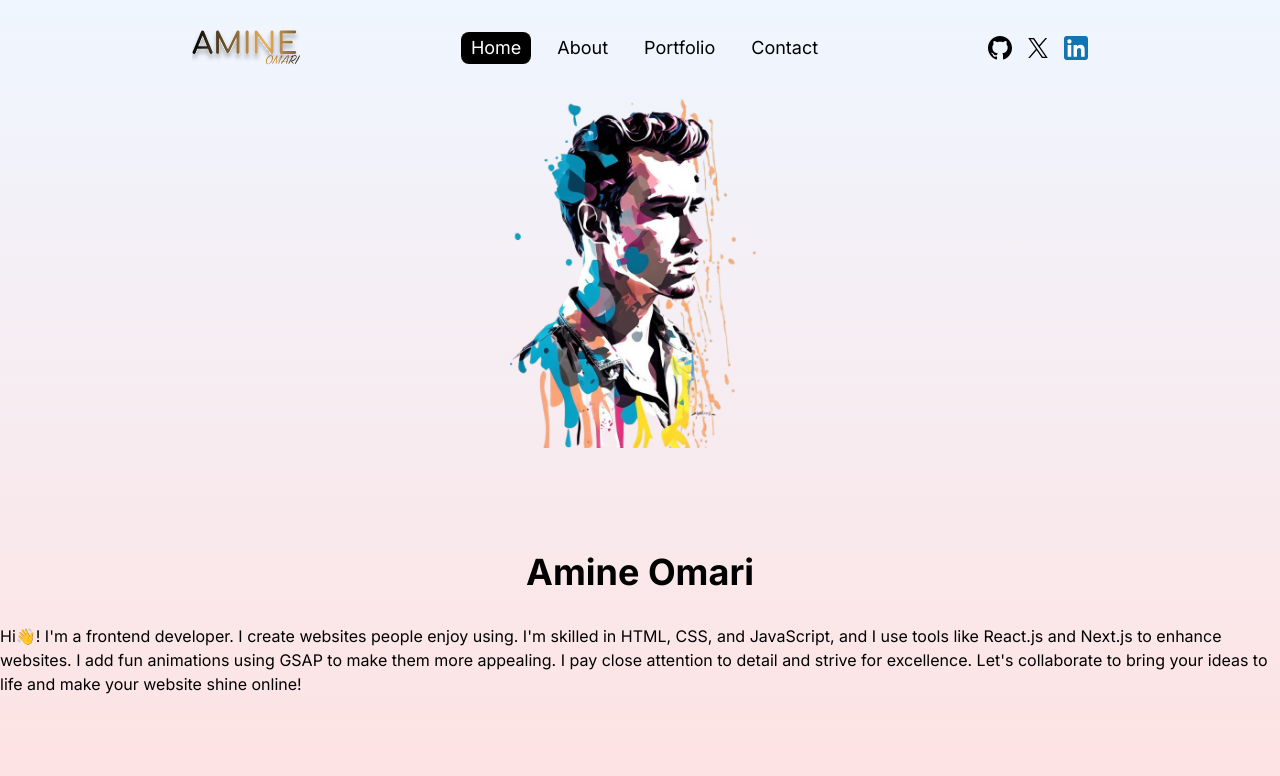
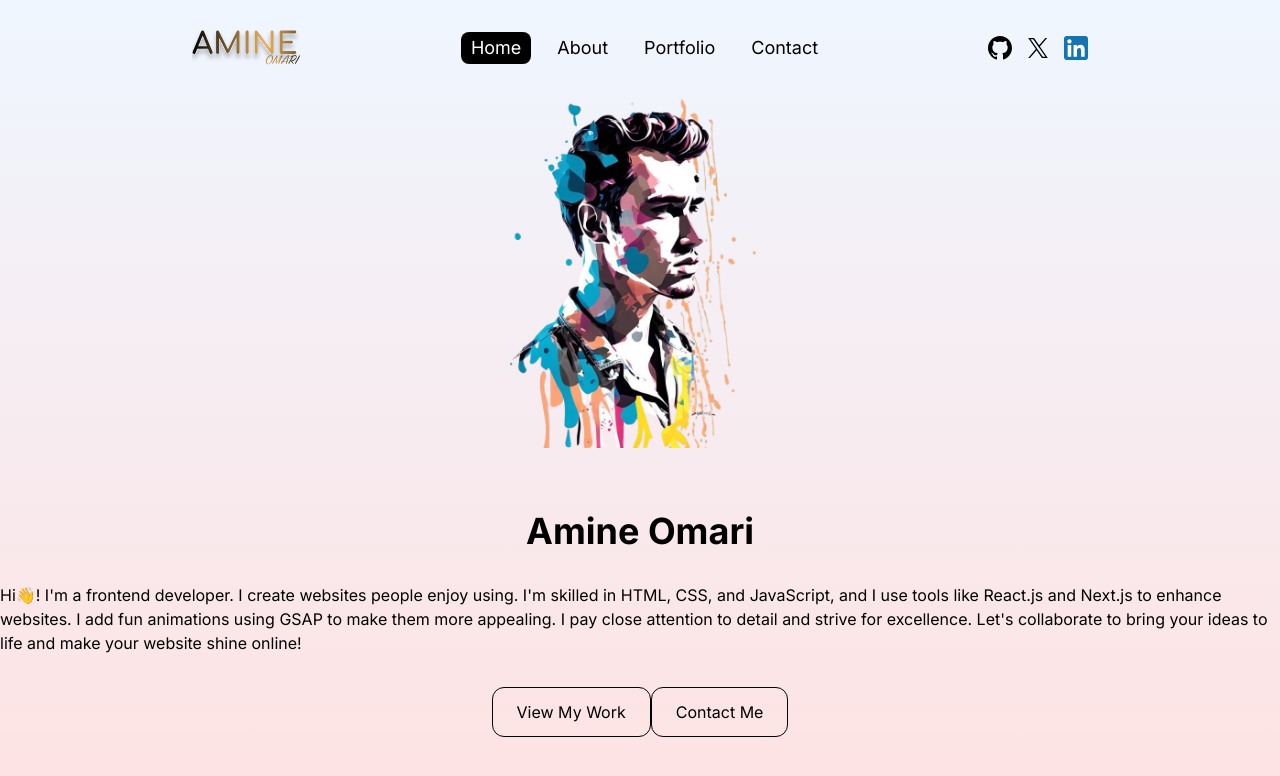
Before and after one commit to amine-omari/my-portfolio, a Next.js app: page / in a window 1280 px wide. Shown: the top 776 px of the page. Built offline with nearby package versions, Linux system fonts and the light colour scheme.

Commit message:
feat: add styles to the buttons

```diff
--- a/src/app/page.jsx
+++ b/src/app/page.jsx
@@ -22,6 +22,16 @@ const Homepage = () => {
           strive for excellence. Let's collaborate to bring your ideas to life
           and make your website shine online!
         </p>
+
+        {/* Buttons */}
+        <div>
+          <button className="py-3 px-6 rounded-xl border border-black hover:scale-95 duration-300">
+            View My Work
+          </button>
+          <button className="py-3 px-6 rounded-xl border border-black hover:scale-95 duration-300">
+            Contact Me
+          </button>
+        </div>
       </div>
     </div>
   );
```
